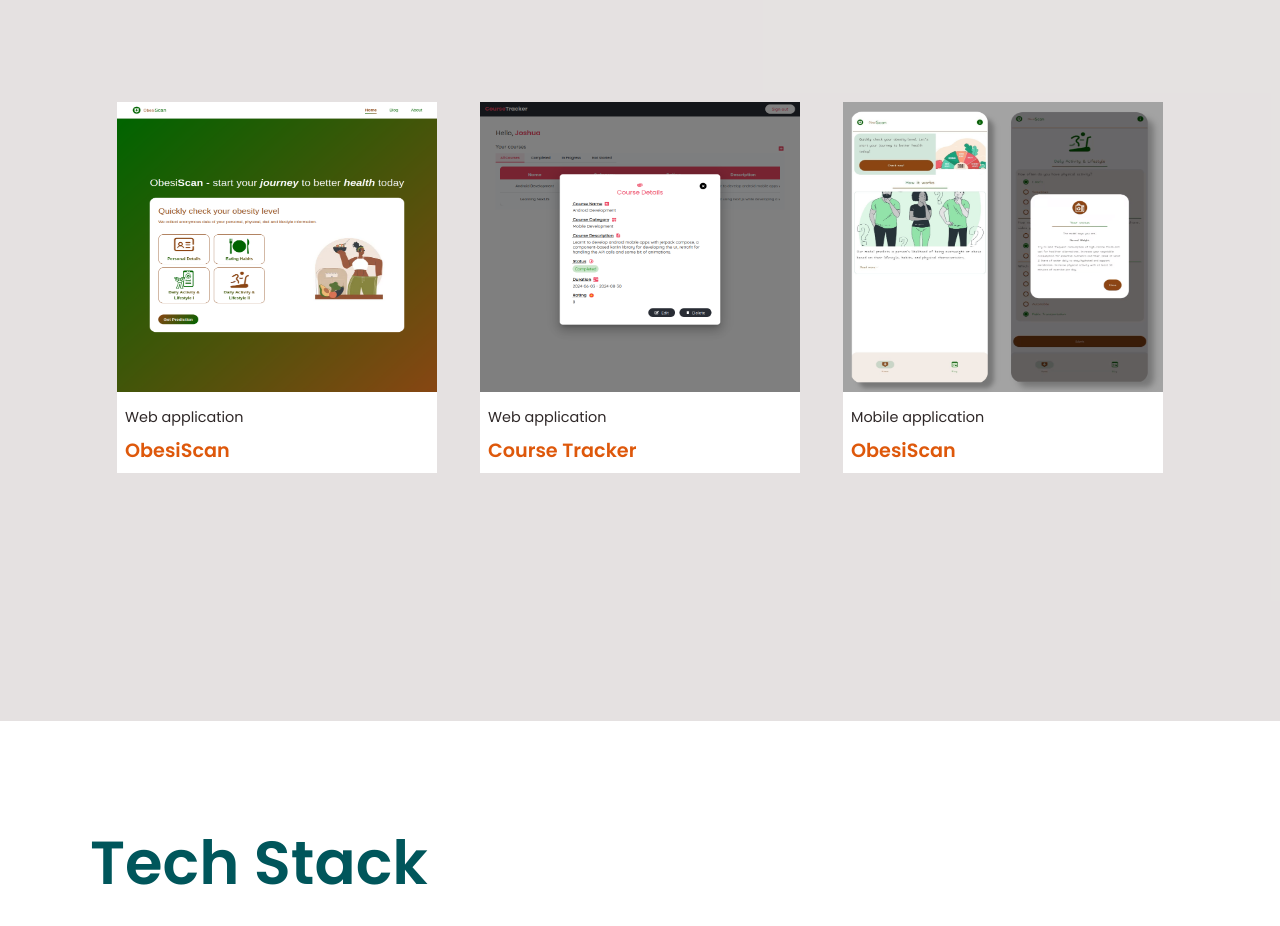
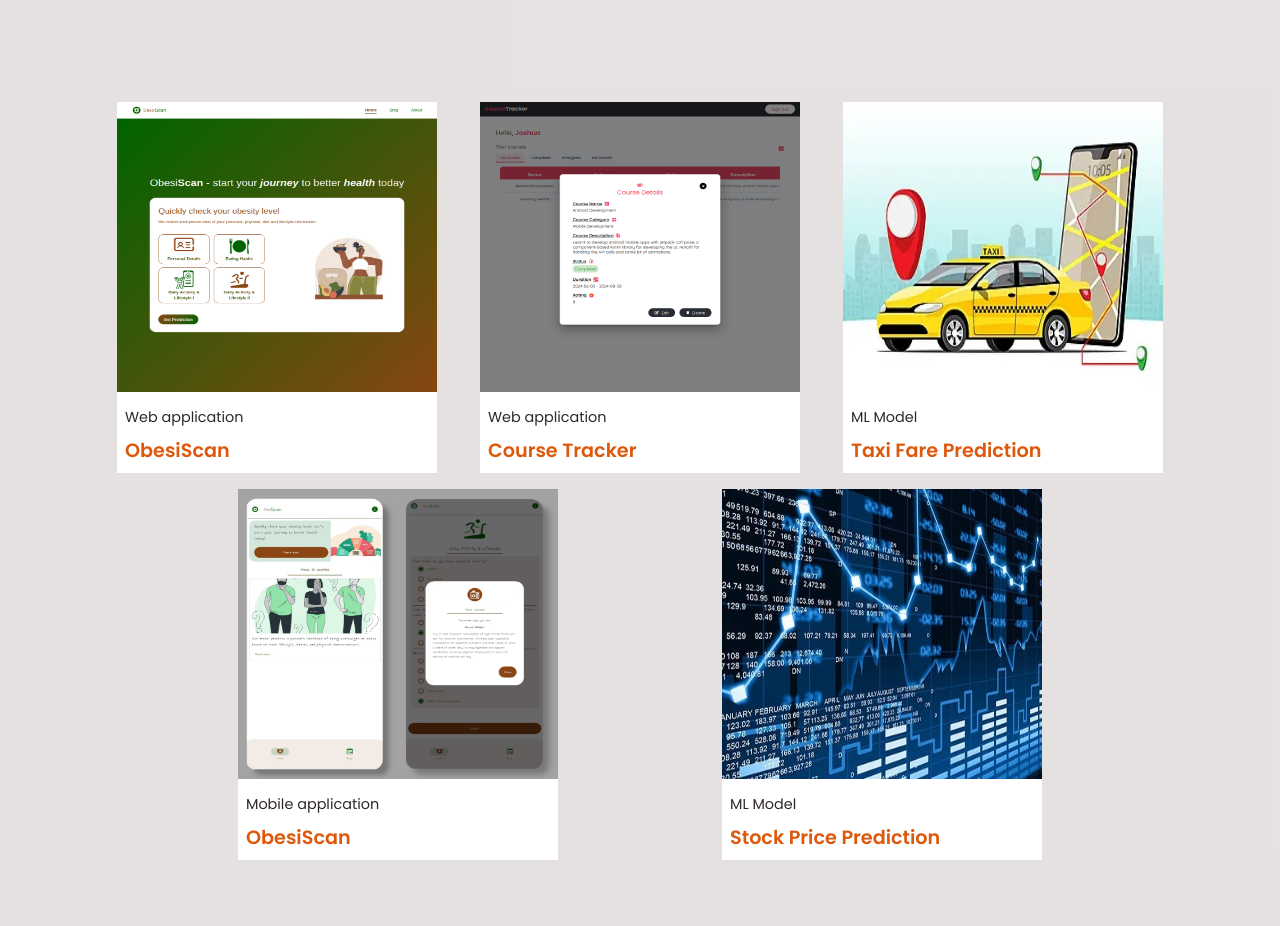
Before and after one commit to SamGombs20/NextPortfolio, a Next.js app: page / in a window 1280 px wide. Shown: the part 1686-2612 px from the top of the page. Built offline with nearby package versions, Linux system fonts and the light colour scheme.

Commit message:
Update:More projects

```diff
--- a/app/components/projects.tsx
+++ b/app/components/projects.tsx
@@ -8,7 +8,7 @@ export const Projects = () => {
   return (
     <div className={style.main} id="works">
       <div className={style.projects_container} >
-        <p className={`${style.title} title-text`}>My Latest Projects</p>
+        <p className={`${style.title} title-text`}>My Projects</p>
         <div className={style.projects_list}>
           {/* <div className={style.project_container}>
             <Image
@@ -72,6 +72,29 @@ export const Projects = () => {
               <p className={style.project_title}>Course Tracker</p>
             </div>
           </div>
+          <div className={style.project_container} onClick={()=> handleClick("https://github.com/SamGombs20/TaxiPricingModel/blob/main/notebooks/taxiPricingPrediction.ipynb")}>
+           <div className={style.image_wrapper}>
+              <Image
+                src="/taxi.webp"
+                alt="Course Tracker project screenshot"
+                width={320}
+                height={290}
+                className={style.project_img}
+              />
+
+
+              <div className={style.overlay}>
+                <div className={style.overlay_content}>
+
+                  <span className={style.view_btn}>See Project →</span>
+                </div>
+              </div>
+            </div>
+            <div className={style.project_details}>
+              <p className={style.project_category}>ML Model</p>
+              <p className={style.project_title}>Taxi Fare Prediction</p>
+            </div>
+          </div>
           <div className={style.project_container} onClick={()=> handleClick("https://github.com/SamGombs20/ObesityApp/blob/master/ObesiScan.mp4")}>
            <div className={style.image_wrapper}>
               <Image
@@ -95,6 +118,29 @@ export const Projects = () => {
               <p className={style.project_title}>ObesiScan</p>
             </div>
           </div>
+          <div className={style.project_container} onClick={()=> handleClick("https://github.com/SamGombs20/StockPrediction/blob/main/Classification_stock.ipynb")}>
+           <div className={style.image_wrapper}>
+              <Image
+                src="/stock.webp"
+                alt="Stock prediction project screenshot"
+                width={320}
+                height={290}
+                className={style.project_img}
+              />
+
+
+              <div className={style.overlay}>
+                <div className={style.overlay_content}>
+
+                  <span className={style.view_btn}>See Project →</span>
+                </div>
+              </div>
+            </div>
+            <div className={style.project_details}>
+              <p className={style.project_category}>ML Model</p>
+              <p className={style.project_title}>Stock Price Prediction</p>
+            </div>
+          </div>
         </div>
       </div>
     </div>
--- a/app/styles/projects.module.css
+++ b/app/styles/projects.module.css
@@ -35,7 +35,7 @@
     transform: scale(1.1);
 } */
  .project_container:hover {
-  transform: scale(1.08);
+  transform: scale(1.05);
 }
  .overlay {
   position: absolute;
```
Also changed, not shown: public/stock.webp (added), public/taxi.webp (added).
